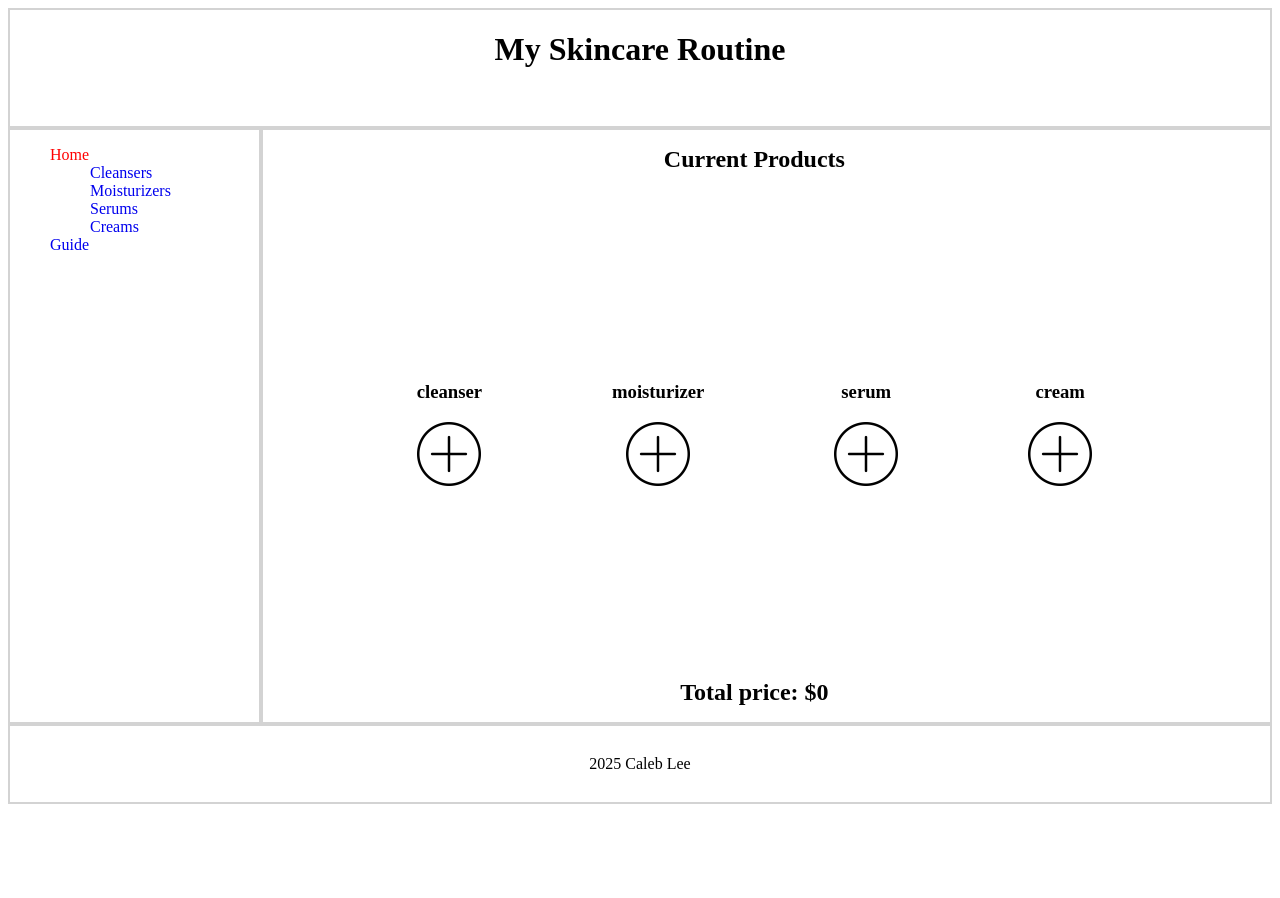
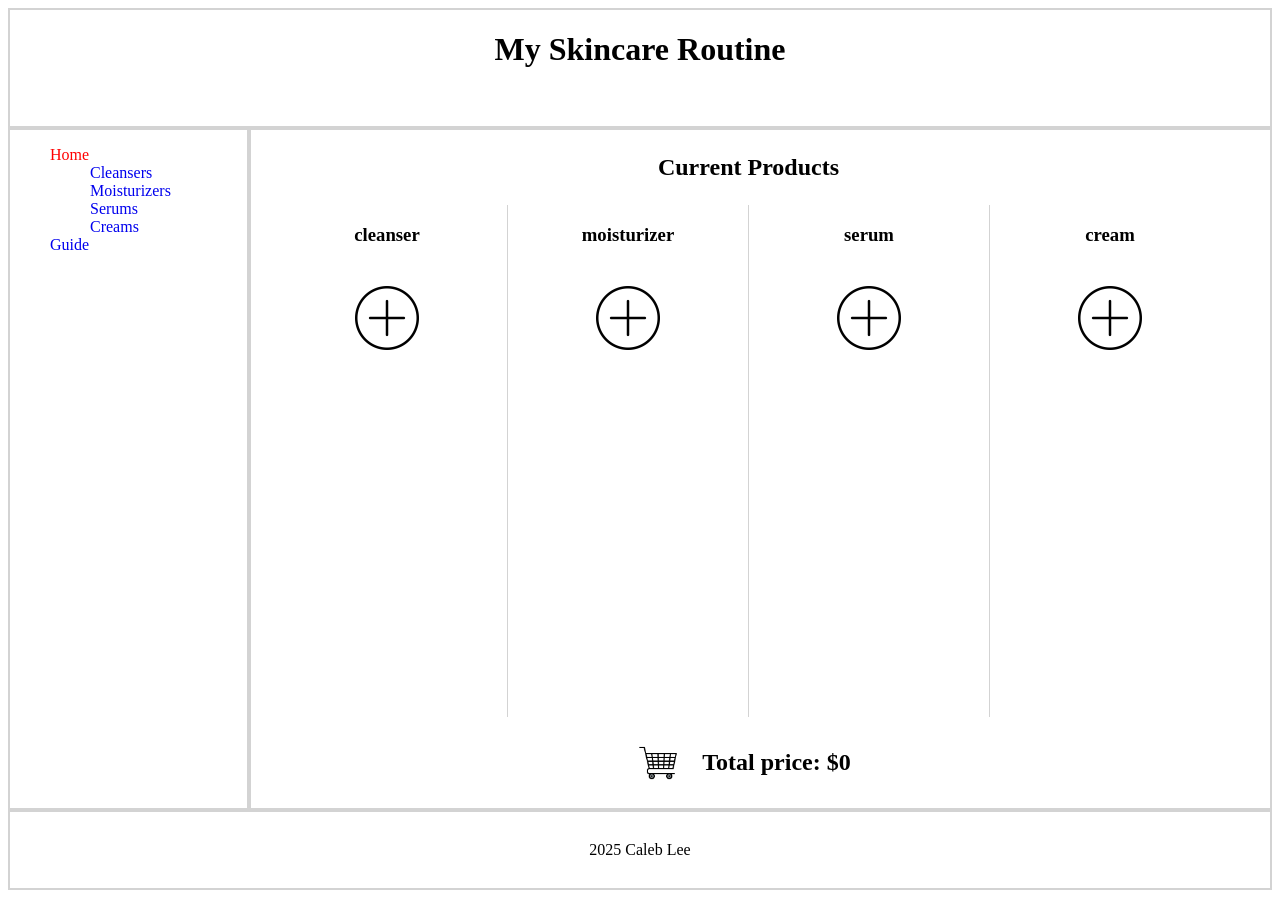
Before and after one commit to calebl42/my-skincare-routine-client, a React (Vite) app: page / in a window 1280 px wide. Before the commit the page ends 812 px from the top, so only its background shows below. Built offline with nearby package versions, Linux system fonts and the light colour scheme.

Commit message:
made product showcases layout and fixed product listings styles

```diff
--- a/src/app/pages/Home.jsx
+++ b/src/app/pages/Home.jsx
@@ -26,7 +26,10 @@ function Home() {
         <Showcase category='serum' />
         <Showcase category='cream' />
       </div>
-      <h2>Total price: ${Math.round(getTotalPrice() * 100) / 100}</h2>
+      <div id={styles['total']}>
+        <img src='/src/assets/cart.png'/>
+        <h2>Total price: ${Math.round(getTotalPrice() * 100) / 100}</h2>
+      </div>
     </main>
   )
 }
--- a/src/app/pages/Home.module.css
+++ b/src/app/pages/Home.module.css
@@ -1,6 +1,6 @@
 h2 {
   text-align: center;
-  padding: 0;
+  padding: 1vh;
   margin: 0;
 }
 
@@ -8,8 +8,8 @@ h2 {
   display: flex;
   justify-content: space-evenly;
   align-items: center;
-  padding: 4vh;
-  gap: 3vh;
+  padding-top: 2vh;
+  padding-bottom: 2vh;
 }
 
 main {
@@ -19,3 +19,14 @@ main {
   padding: 2vh;
   padding-right: 5vh;
 }
+
+#total {
+  display: flex;
+  justify-content: center;
+  align-items: center;
+  gap: 2vh;
+  padding: 1vh;
+  img {
+    height: 40px;
+  }
+}
--- a/src/components/Product.jsx
+++ b/src/components/Product.jsx
@@ -17,10 +17,13 @@ function Product({ product }) {
   return (
     <div className={styles.product}>
       <img src={product['image']}/>
-      <p>{product['title']}</p>
-      <h4>Stars: {product['stars']}/5</h4>
-      <h4>Reviews: {product['total_reviews']}</h4>
-      <h3>{product['price']}</h3>
+      <h3>{product['title'].slice(0, product['title'].indexOf(','))}</h3>
+      <p>{product['price']}</p>
+      <div className={styles['stars-container']}>
+        <p>{product['stars']}/5</p>
+        <img src='src/assets/star.png'/>
+        <p style={{textIndent:'1vh'}}>({product['total_reviews']})</p>
+      </div>
       <button onClick={handleProductSelection}>Add to routine</button>
     </div>
   )
--- a/src/components/Product.module.css
+++ b/src/components/Product.module.css
@@ -1,7 +1,27 @@
 .product {
-  display: flex;
+  text-align: center;
+  display: grid;
+  grid-template-columns: 1fr 4fr 1fr 2fr 2fr;
+  gap: 2vh;
   align-items: center;
+  padding: 1vh;
+  border-bottom: 1px solid grey;
+  h3 {
+    text-align: left;
+  }
   img {
-    height: 10vh;
+    max-height: 100px;
+    max-width: 100px;
   }
 }
+
+.stars-container {
+  display: flex;
+  justify-content: center;
+  align-items: center;
+  gap: 4px;
+  img {
+    width: 20px;
+    height: 20px;
+  }
+}
--- a/src/components/Showcase.jsx
+++ b/src/components/Showcase.jsx
@@ -15,7 +15,7 @@ function Showcase({ category }) {
   }
 
   return (
-    <section className={styles['product']}>
+    <section className={styles['product'] + ' ' + (category === 'cream' ? styles['cream'] : '')}>
       { !routine[category] &&
         <>
           <h3>{category}</h3>
@@ -26,12 +26,12 @@ function Showcase({ category }) {
       }
       { routine[category] &&
         <>
+          <h3>{category}</h3>
           <img src={routine[category]['image']} className={styles['product-img']} />
-          <h3>{category}</h3>
           <h4>
             { routine[category]['title'].slice(0, routine[category]['title'].indexOf(',')) }
           </h4>
-          <div>
+          <div id={styles['showcase-buttons']}>
             <button onClick={() => navigate(category + 's')}>change</button>
             <button onClick={handleRemove}>remove</button>
           </div>
--- a/src/components/Showcase.module.css
+++ b/src/components/Showcase.module.css
@@ -1,16 +1,30 @@
 
 .product {
-  display: flex;
-  flex-direction: column;
-  align-items: center;
-  max-width: 25%;
+  display: grid;
+  grid-template: 1fr 3fr 1.3fr 1fr / 1fr;
+  width: 15vw;
+  height: 40vw;
+  justify-items: center;
+  padding-left: 3vh;
+  padding-right: 3vh;
+  border-right: 1.5px solid lightgrey;
   grid-area: 1 / 1 / 2 / 2;
   .plus-icon {
     width: 5vw;
   }
 }
 
+.cream {
+  border: 0;
+}
+
 .product-img {
   max-height: 30vh;
   max-width: 100%;
 }
+
+#showcase-buttons {
+  display: flex;
+  flex-direction: column;
+  gap: 2vh;
+}
```
Also changed, not shown: src/assets/cart.png (added), src/assets/star.png (added).
